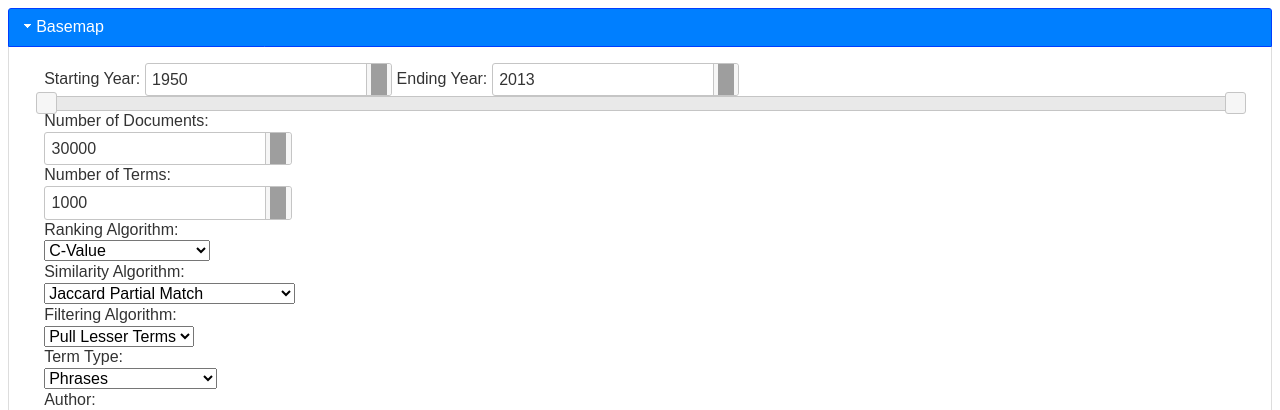
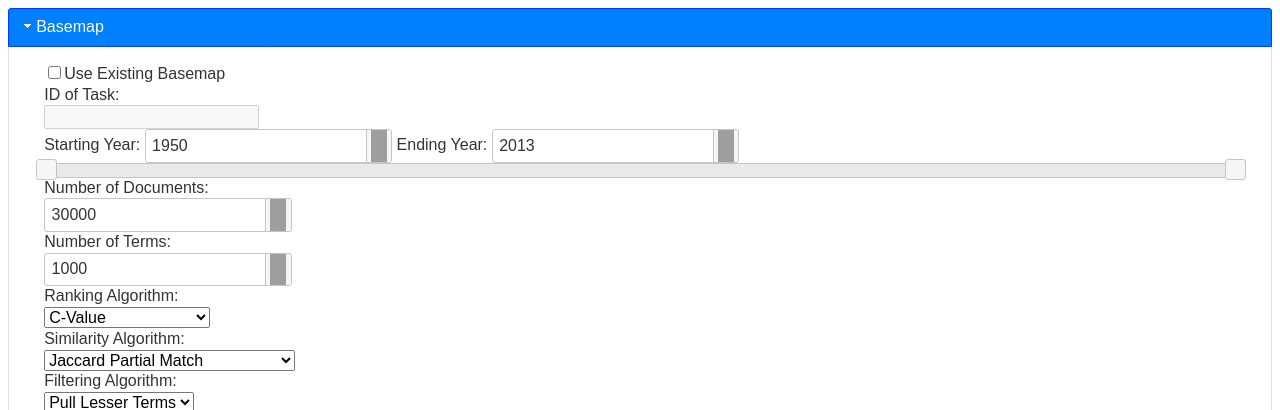
Before and after one commit to dpfried/mocs, a Django app: template maps/templates/request_map.html in a window 1280 px wide. Shown: the top 410 px of the page. Run offline with Django 3.2, Linux system fonts and the light colour scheme; the template is opened without the code that fills it, so the values that code supplies are empty; parts of the project's set-up code (start-up, migrations or seed data) failed here and were passed over; some libraries are stand-ins or nearby versions; grey boxes are pictures that could not be loaded.

Commit message:
allow creation of heatmap over existing basemap

```diff
--- a/maps/models.py
+++ b/maps/models.py
@@ -34,6 +34,7 @@ class Basemap(models.Model):
 
     def metadata(self):
         return {
+            'id': self.id,
             'status': self.status,
             'height': self.height,
             'width': self.width,
@@ -76,6 +77,7 @@ class Heatmap(models.Model):
 
     def metadata(self):
         return {
+            'id': self.id,
             'status': self.status,
             'finished': self.finished,
             'starting_year': self.starting_year,
--- a/maps/templates/request_map.html
+++ b/maps/templates/request_map.html
@@ -76,83 +76,21 @@
                     $('#heatmap_starting_year').val(ui.values[0]);
                     $('#heatmap_ending_year').val(ui.values[1]);
                     } });
-                /*
-                $('#basemap_starting_year').tooltip({
-                    bodyHandler: function() {
-                        return $(this).attr('title');
+
+                $("#use_existing_basemap").change(function() {
+                    if ($("#use_existing_basemap").prop("checked")) {
+                        console.debug('checked');
+                        $('#new_map_elements :input').attr("disabled", "disabled");
+                        $('#existing_task_id').removeAttr("disabled");
                     }
-                    });
-                    */
-            /*
-			if ($(this).attr("id") == "ending_year" || ($(this).attr("for") == "ending_year")){
-				$("#infobox").html("<b>Ending Year:</b><br>Only include documents published in this year or earlier.");
-			}
-			if ($(this).attr("id") == "sample_size" || ($(this).attr("for") == "sample_size")){
-				$("#infobox").html("<b>Number of Documents:</b><br>Number of documents to include in random sample.");
-			}
-			if ($(this).attr("id") == "number_of_terms" || ($(this).attr("for") == "number_of_terms")){
-				$("#infobox").html("<b>Number of Terms:</b><br> Control number of top terms (after ranking) to pass to similarity algorithm.");
-			}
-			if ($(this).attr("id") == "ranking" || ($(this).attr("for") == "ranking")){
-				if ($("#TFICF").attr("selected") == "selected"){
-					$("#infobox").html("<b>Ranking Algorithm:</b><br>TF/ICF:<br>(Term Frequency/Inverse Corpus Frequency) Rank terms by the number of occurrences in the document titles, divided by 1 + the number of occurrences in the Brown corpus");
-				}
-
-				if ($("#CV").attr("selected") == "selected"){
-					$("#infobox").html("<b>Ranking Algorithm:</b><br>C-Value:<br> Rank by frequency, prioritizing nested terms (see <a href='http://link.springer.com/article/10.1007%2Fs007999900023'>Frantzi et. al</a> for details). Excludes unigrams (single-word terms)");
-				}
-				if ($("#CVU").attr("selected") == "selected"){
-					$("#infobox").html("<b>Ranking Algorithm:</b><br>C-Value With Unigrams:<br> Rank by frequency, prioritizing nested terms (see <a href='http://link.springer.com/article/10.1007%2Fs007999900023'>Frantzi et. al</a> for details). Includes unigrams (single-word terms)");
-				}
-				if ($("#TF").attr("selected") == "selected"){
-					$("#infobox").html("<b>Ranking Algorithm:</b><br>TF/ICF:<br>(Term Frequency) Rank terms by the number of occurrences in the document titles");
-				}
-			}
-
-			if ($(this).attr("id") == "similarity" || ($(this).attr("for") == "similarity")){
-				if ($("#LSA").attr("selected") == "selected"){
-					$("#infobox").html("<b>Similarity Algorithm:</b><br>Latent Semantic Analysis:<br>Produce set of concepts underlying phrases in titles using singular value decomposition, then use <a href='http://en.wikipedia.org/wiki/Cosine_similarity'>cosine similarity</a> between term rows as pairwise term similarity.");
-				}
-				if ($("#Jaccard").attr("selected") == "selected"){
-					$("#infobox").html("<b>Similarity Algorithm:</b><br>Jaccard:<br>Calculate pairwise term similarity as number of documents two terms appeared together in, divided by number of documents either term appeared in. Treats terms as atomic units: e.g. ``Jaccard'' and ``Jaccard Partial Match'' are not the same term. Read more about Jaccard and Jaccard Partial Match <a href='http://en.wikipedia.org/wiki/Jaccard_index'>here.</a>");
-				}
-				if ($("#Jaccard_PM").attr("selected") == "selected"){
-					$("#infobox").html("<b>Similarity Algorithm:</b><br>Jaccard Partial Match:<br>Calculate pairwise term similarity as number of documents two terms appeared together in, divided by number of documents either term appeared in. Treats two terms as the same if they overlap: e.g. ``Jaccard'' and ``Jaccard Partial Match'' are counted as the same term. Read more about Jaccard and Jaccard Partial Match <a href='http://en.wikipedia.org/wiki/Jaccard_index'>here.</a>");
-				}
-				if ($("#DJS").attr("selected") == "selected"){
-					$("#infobox").html("<b>Similarity Algorithm:</b><br>Distributional (Jensen-Shannon):<br>Compute pairwise term similarity as the <a href='http://en.wikipedia.org/wiki/Jensen%E2%80%93Shannon_divergence'>Jensen-Shannon divergence</a> of their multinomial term context distributions across all documents. Very slow.");
-				}
-			}
-			if ($(this).attr("id") == "filtering" || ($(this).attr("for") == "filtering")){
-				if ($("#top_terms").attr("selected") == "selected"){
-					$("#infobox").html("<b>Filtering Algorithm:</b><br>Top Terms Only:<br>Plot the 500 highest-ranked terms, and the similarities between these terms. Do not bring in any lesser-ranked terms, even if they are very similar to top terms.");
-				}
-				if ($("#lesser_terms").attr("selected") == "selected"){
-					$("#infobox").html("<b>Filtering Algorithm:</b><br>Pull Lesser Terms:<br>Plot the 75 highest-ranked terms, and the 9 most-similar terms to each of these top terms. Can pull in terms beyond the top 75, if they are more similar than any of the other top terms.");
-				}
-				if ($("#hybrid").attr("selected") == "selected"){
-					$("#infobox").html("<b>Filtering Algorithm:</b><br>Hybrid:<br>Acts as both Top Terms Only and Pull Lesser Terms.");
-				}
-			}
-		}
-        */
-        /*
-		$("input").mouseover(bringInTooltip);
-		$("label").mouseover(bringInTooltip);
-		$("select").mouseover(bringInTooltip);
-
-        */
-
-		var enableHeatmap = function(event){
-			if (!$(this).is(":checked")){
-				$("#heatmap_parameters").attr("style", "display: none");
-			}else{
-				$("#heatmap_parameters").attr("style", "");
-			}
+                    else {
+                        console.debug('unchecked');
+                        $('#new_map_elements :input').removeAttr("disabled");
+                        $('#existing_task_id').attr("disabled", "disabled");
                     }
                 });
 
-		$("#draw_heatmap").change(enableHeatmap);
+        });
     </script>
 {% endblock %}
 
@@ -162,6 +100,10 @@
     <div id='maps'>
         <h3>Basemap</h3>
         <div id='basemap_inner'>
+            <input type="checkbox" id='use_existing_basemap' name="use_existing_basemap">Use Existing Basemap<br>
+            <label for='existing_task_id'>ID of Task:</label><br>
+            <input id='existing_task_id' disabled name='existing_task_id' autocomplete='off'>
+            <div id='new_map_elements'>
                 <label for='basemap_starting_year'>Starting Year:</label>
                 <input id='basemap_starting_year' title='<b>Starting Year:</b><br>Only include documents published in this year or later.' class='spinner' name='basemap_starting_year' min='1950' max='2013' value='1950' autocomplete='off'>
                 <label for='basemap_ending_year'>Ending Year:</label>
@@ -204,6 +146,7 @@
                 <input type='text' id='basemap_conference' name='basemap_conference' class="search"><br>
                 <label for='basemap_journal'>Journal:</label><br>
                 <input type='text' id='basemap_journal' name='basemap_journal' class="search"><br>
+            </div>
             <input type="checkbox" id='draw_heatmap' name="draw_heatmap" value="Heatmap" checked="checked">Include a Heatmap
         </div>
         <h3>Heatmap</h3>
```
Also changed, not shown: maps/views.py (+9 -3 lines). Lines whose indentation alone changed are shown as unchanged.
